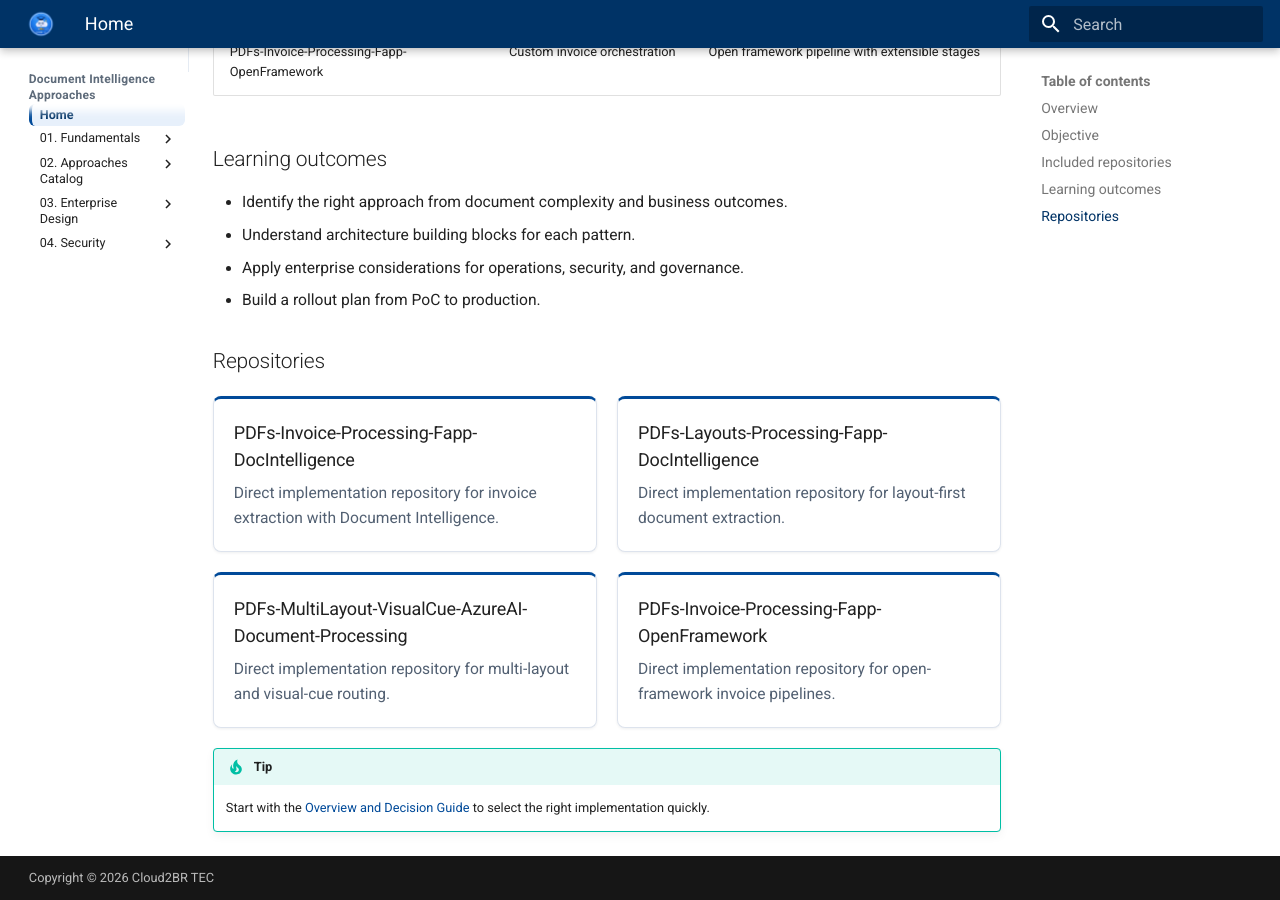
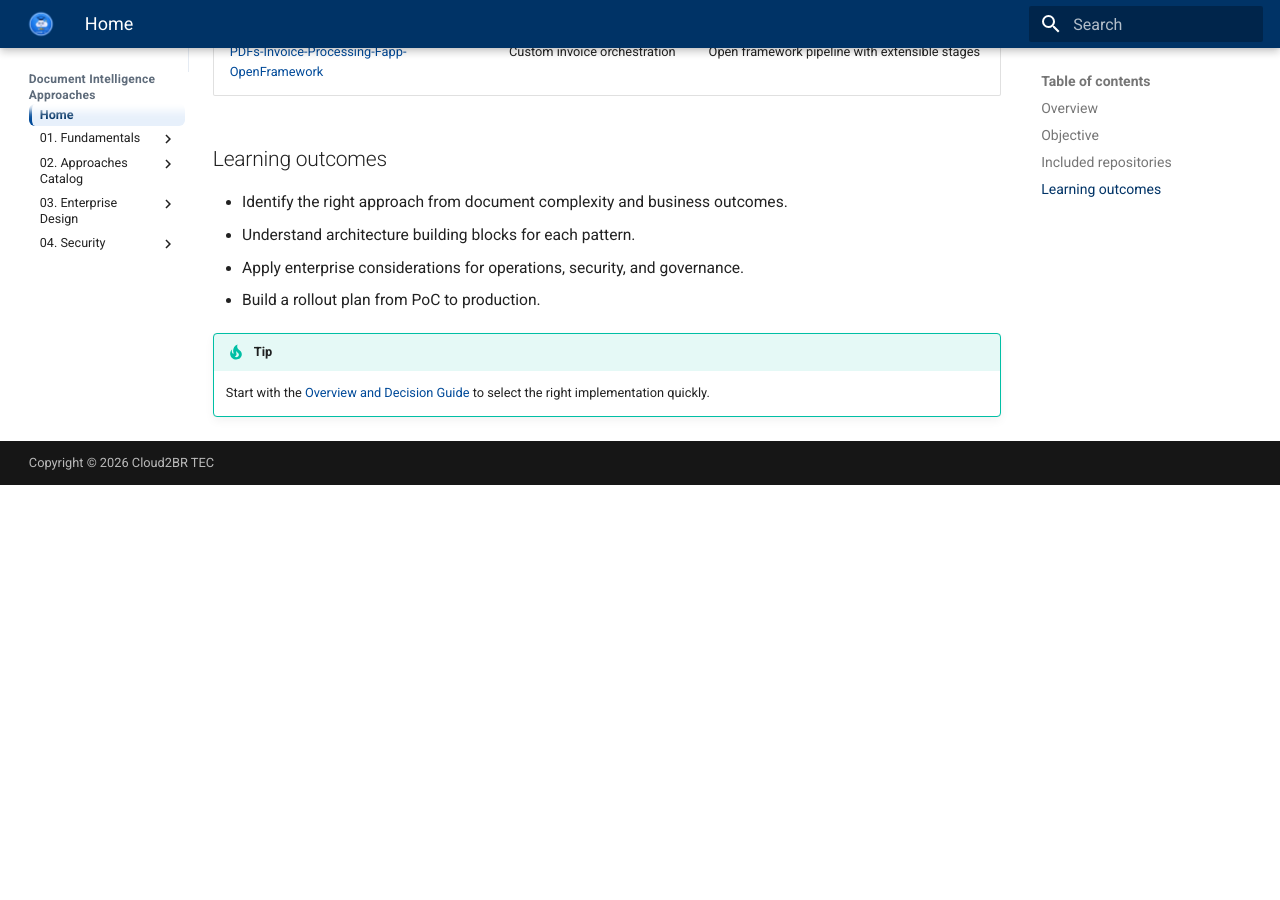
Before and after one commit to Cloud2BR-TEC/ai-academy-101-docs-etl, an MkDocs documentation site: the page built from docs/index.md, in a window 1280 px wide and 900 px high, scrolled down 1195 px. Built offline with MkDocs 1.6.1 and Material for MkDocs 9.7.7, drawn with Linux system fonts in a browser that asks for light colours; after the commit the page ends 1680 px from its top, so only the background shows below that.

Commit message:
fix:remove-course-word-from-nav-and-link-repos

```diff
--- a/docs/index.md
+++ b/docs/index.md
@@ -18,10 +18,10 @@ This content helps you evaluate and implement four Azure-focused document intell
 
 | Repository | Best for | Core pattern |
 | --- | --- | --- |
-| PDFs-Invoice-Processing-Fapp-DocIntelligence | Standardized invoices | Managed extraction using Document Intelligence invoice capabilities |
-| PDFs-Layouts-Processing-Fapp-DocIntelligence | Generic documents and forms | Layout-first extraction and transformation |
-| PDFs-MultiLayout-VisualCue-AzureAI-Document-Processing | Multiple templates with positional cues | Visual cue and multi-layout routing |
-| PDFs-Invoice-Processing-Fapp-OpenFramework | Custom invoice orchestration | Open framework pipeline with extensible stages |
+| <a href="https://github.com/Cloud2BR-MSFTLearningHub/PDFs-Invoice-Processing-Fapp-DocIntelligence" target="_blank" rel="noopener noreferrer">PDFs-Invoice-Processing-Fapp-DocIntelligence</a> | Standardized invoices | Managed extraction using Document Intelligence invoice capabilities |
+| <a href="https://github.com/Cloud2BR-MSFTLearningHub/PDFs-Layouts-Processing-Fapp-DocIntelligence" target="_blank" rel="noopener noreferrer">PDFs-Layouts-Processing-Fapp-DocIntelligence</a> | Generic documents and forms | Layout-first extraction and transformation |
+| <a href="https://github.com/Cloud2BR-MSFTLearningHub/PDFs-MultiLayout-VisualCue-AzureAI-Document-Processing" target="_blank" rel="noopener noreferrer">PDFs-MultiLayout-VisualCue-AzureAI-Document-Processing</a> | Multiple templates with positional cues | Visual cue and multi-layout routing |
+| <a href="https://github.com/Cloud2BR-MSFTLearningHub/PDFs-Invoice-Processing-Fapp-OpenFramework" target="_blank" rel="noopener noreferrer">PDFs-Invoice-Processing-Fapp-OpenFramework</a> | Custom invoice orchestration | Open framework pipeline with extensible stages |
 
 ## Learning outcomes
 
@@ -30,31 +30,5 @@ This content helps you evaluate and implement four Azure-focused document intell
 - Apply enterprise considerations for operations, security, and governance.
 - Build a rollout plan from PoC to production.
 
-## Repositories
-
-<div class="home-grid">
-
-  <a class="home-card" href="https://github.com/Cloud2BR-MSFTLearningHub/PDFs-Invoice-Processing-Fapp-DocIntelligence">
-    <h3>PDFs-Invoice-Processing-Fapp-DocIntelligence</h3>
-    <p>Direct implementation repository for invoice extraction with Document Intelligence.</p>
-  </a>
-
-  <a class="home-card" href="https://github.com/Cloud2BR-MSFTLearningHub/PDFs-Layouts-Processing-Fapp-DocIntelligence">
-    <h3>PDFs-Layouts-Processing-Fapp-DocIntelligence</h3>
-    <p>Direct implementation repository for layout-first document extraction.</p>
-  </a>
-
-  <a class="home-card" href="https://github.com/Cloud2BR-MSFTLearningHub/PDFs-MultiLayout-VisualCue-AzureAI-Document-Processing">
-    <h3>PDFs-MultiLayout-VisualCue-AzureAI-Document-Processing</h3>
-    <p>Direct implementation repository for multi-layout and visual-cue routing.</p>
-  </a>
-
-  <a class="home-card" href="https://github.com/Cloud2BR-MSFTLearningHub/PDFs-Invoice-Processing-Fapp-OpenFramework">
-    <h3>PDFs-Invoice-Processing-Fapp-OpenFramework</h3>
-    <p>Direct implementation repository for open-framework invoice pipelines.</p>
-  </a>
-
-</div>
-
 !!! tip
     Start with the [Overview and Decision Guide](02-approaches/index.md) to select the right implementation quickly.
--- a/mkdocs.yml
+++ b/mkdocs.yml
@@ -50,7 +50,7 @@ extra:
 nav:
   - Home: index.md
   - 01. Fundamentals:
-    - Course Overview: 01-fundamentals/index.md
+    - Overview: 01-fundamentals/index.md
   - 02. Approaches Catalog:
     - Overview and Decision Guide: 02-approaches/index.md
     - Invoice Processing with Document Intelligence: 02-approaches/invoice-docint.md
```
